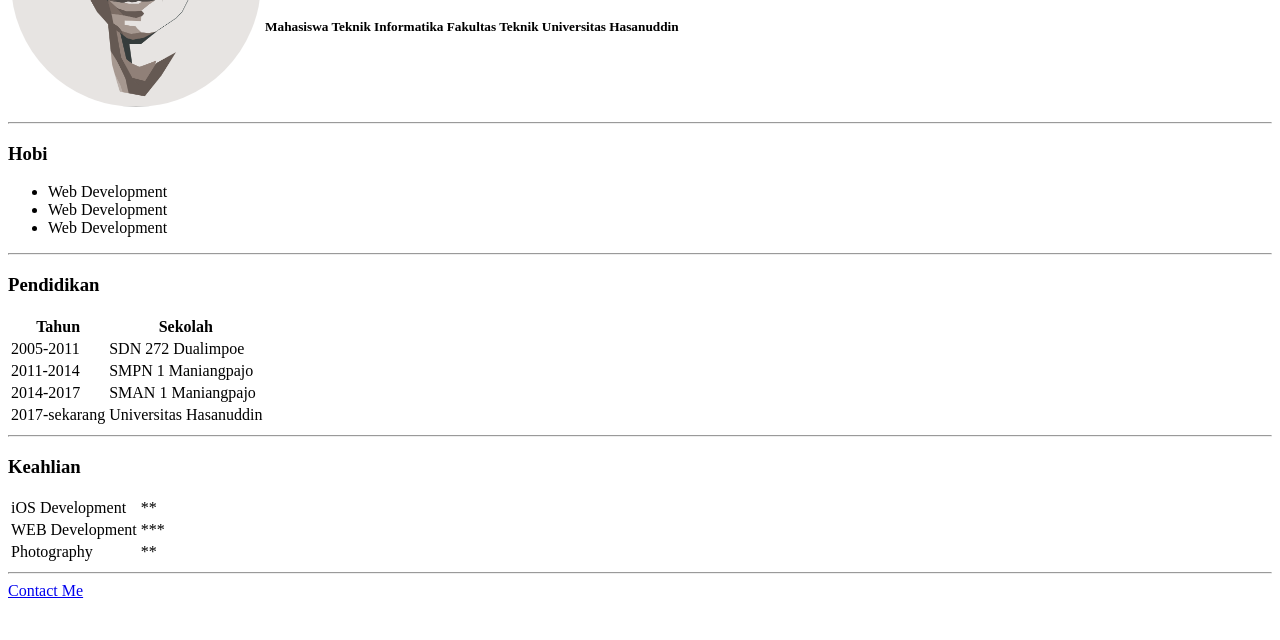
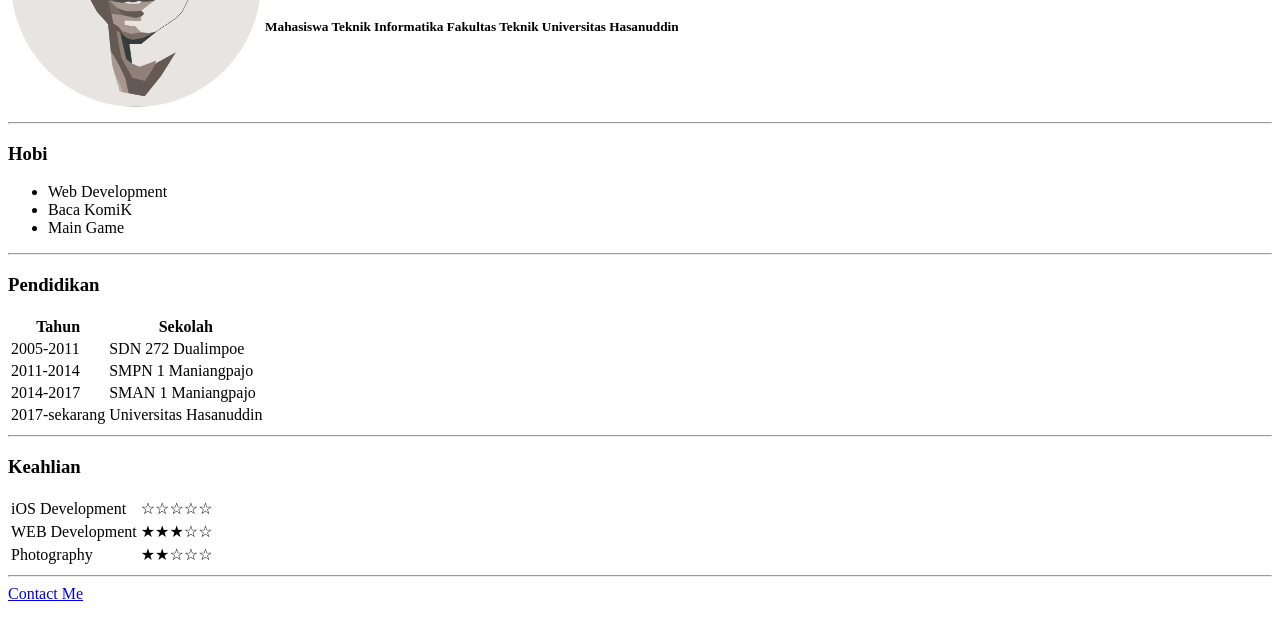
Before and after one commit to andimrizky/CV-1, a plain HTML site: page index.html in a window 1280 px wide. Shown: the part 154-794 px from the top of the page. Drawn offline with Linux system fonts and the light colour scheme.

Commit message:
Update index.html
update more error

```diff
--- a/index.html
+++ b/index.html
@@ -10,7 +10,7 @@
     <table>
         <tr>
             <td>
-                <img src="image/photo.jpg" alt="avatar" style="border-radius: 50%"; width="250px"; height="250px">
+                <img src="image/photo.jpg" style="border-radius: 50%;width: 250px;height: 250px;">
             </td>
             <td>
                 <h2>YUSRIL</h2>
@@ -24,8 +24,8 @@
     <h3>Hobi</h3>
     <ul>
         <li>Web Development</li>
-        <li>Web Development</li>
-        <li>Web Development</li>
+        <li>Baca KomiK</li>
+        <li>Main Game</li>
     </ul>
     <hr>
 
@@ -57,15 +57,15 @@
     <table>
         <tr>
             <td>iOS Development</td>
-            <td>**</td>
+            <td>&#9734;&#9734;&#9734;&#9734;&#9734;</td>
         </tr>
         <tr>
             <td>WEB Development</td>
-            <td>***</td>
+            <td>&#9733;&#9733;&#9733;&#9734;&#9734;</td>
         </tr>
         <tr>
             <td>Photography</td>
-            <td>**</td>
+            <td>&#9733;&#9733;&#9734;&#9734;&#9734;</td>
         </tr>
     </table>
     <hr>
```
